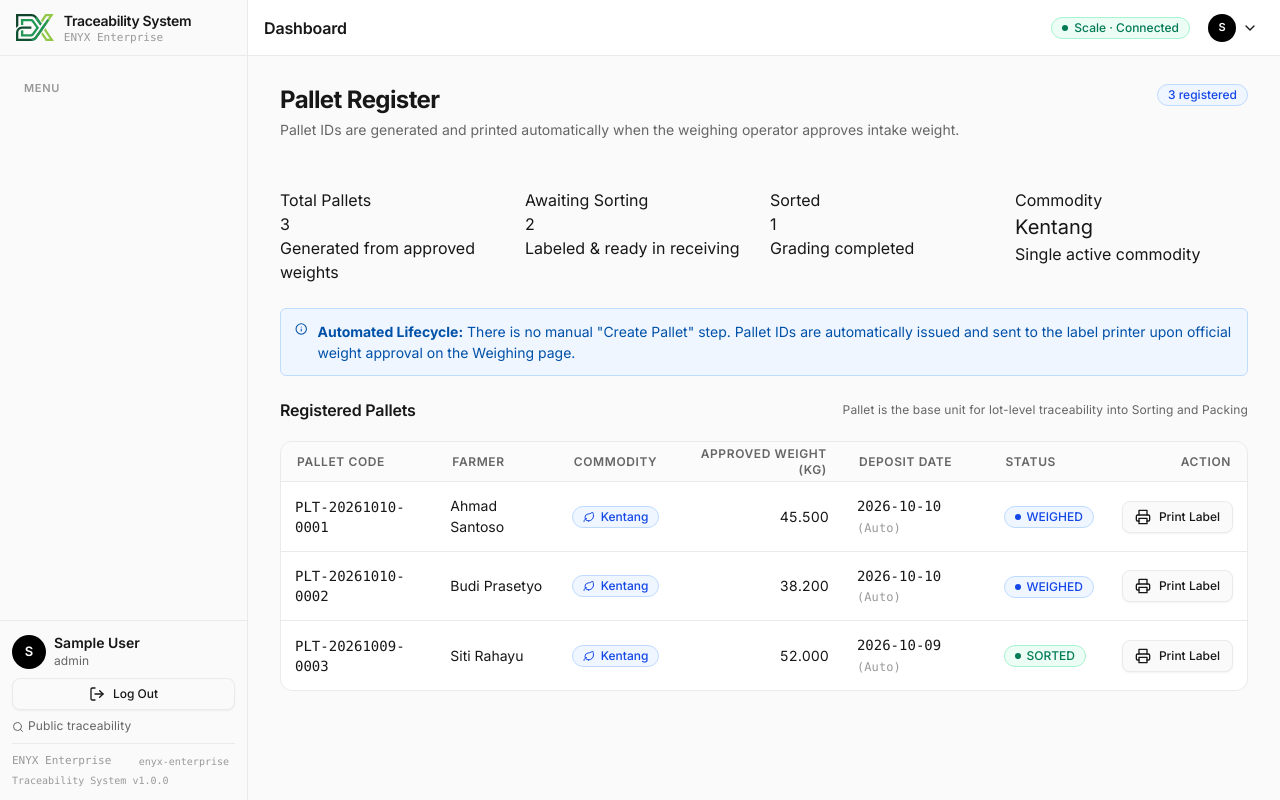
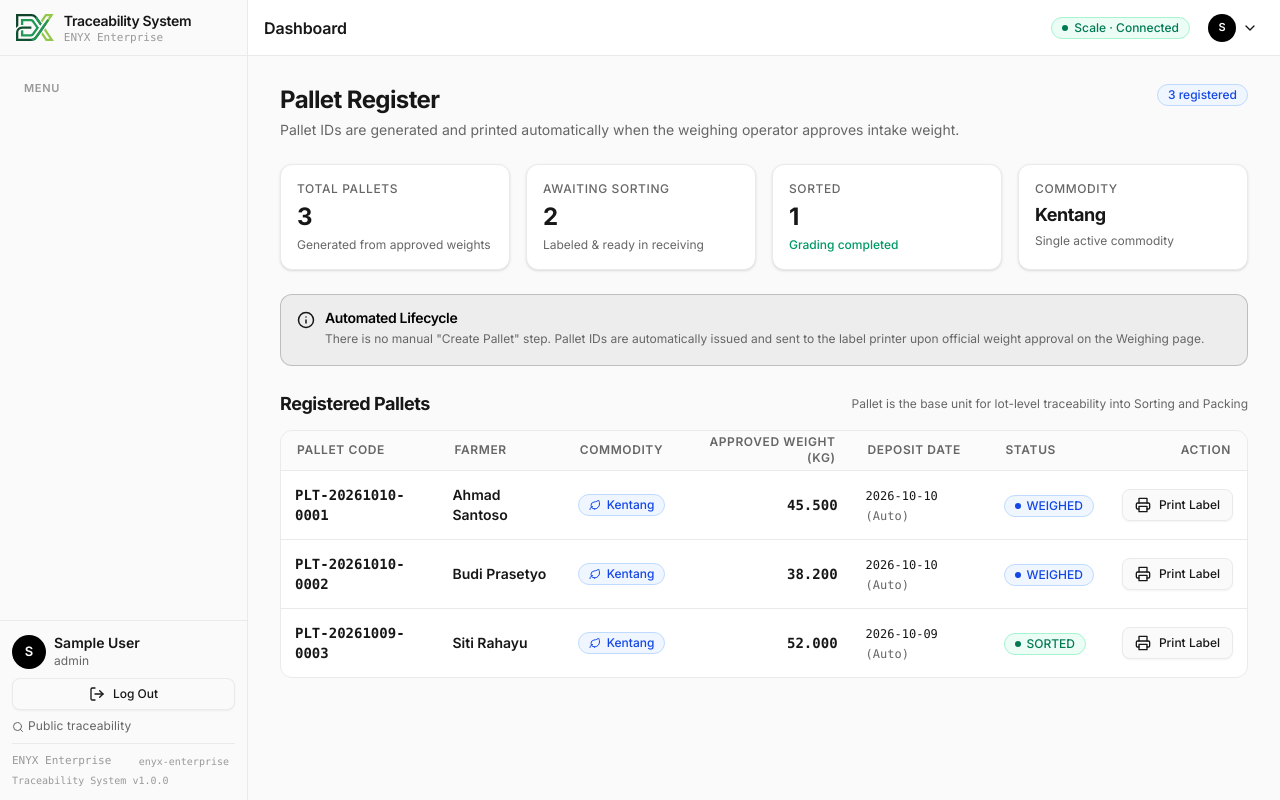
Before and after one commit to Rezen351/smarthub, a React (Vite) app in the folder frontend/: page /dashboard/pallets in a window 1280 px wide. Built offline with nearby package versions, Linux system fonts and the light colour scheme; sample sign-in values are in the browser's storage.

Commit message:
fix(ui): restore stat-card styles and modernize PalletsPage with Tailwind and shadcn

```diff
--- a/frontend/src/pages/PalletsPage.tsx
+++ b/frontend/src/pages/PalletsPage.tsx
@@ -5,6 +5,7 @@ import Icon from '../components/shared/Icon'
 import DataTable, { type Column } from '../components/shared/DataTable'
 import PageHeader from '../components/shared/PageHeader'
 import { useToast } from '../components/feedback/Toast'
+import { Alert, AlertDescription, AlertTitle } from '../components/ui/alert'
 
 type Pallet = {
   id: string
@@ -65,13 +66,13 @@ export default function PalletsPage() {
       key: 'code',
       label: 'Pallet Code',
       priority: true,
-      render: (row) => <span className="mono cell-strong">{row.code}</span>,
+      render: (row) => <span className="font-mono font-bold text-foreground">{row.code}</span>,
     },
     {
       key: 'farmer',
       label: 'Farmer',
       priority: true,
-      render: (row) => <span className="t-small cell-strong">{row.farmer}</span>,
+      render: (row) => <span className="text-sm font-semibold text-foreground">{row.farmer}</span>,
     },
     {
       key: 'commodity',
@@ -86,14 +87,14 @@ export default function PalletsPage() {
       key: 'weightKg',
       label: 'Approved Weight (kg)',
       align: 'right',
-      render: (row) => <span className="cell-strong">{row.weightKg.toFixed(3)}</span>,
+      render: (row) => <span className="font-mono font-bold text-foreground">{row.weightKg.toFixed(3)}</span>,
     },
     {
       key: 'depositDate',
       label: 'Deposit Date',
       render: (row) => (
-        <span className="mono t-small cell-secondary">
-          {row.depositDate} <span className="t-caption text-text-light">(Auto)</span>
+        <span className="font-mono text-xs text-foreground">
+          {row.depositDate} <span className="text-xs text-muted-foreground">(Auto)</span>
         </span>
       ),
     },
@@ -123,51 +124,48 @@ export default function PalletsPage() {
   const sortedCount = pallets.filter((item) => item.status === 'SORTED').length
 
   return (
-    <div className="stack stack-lg">
+    <div className="space-y-6">
       <PageHeader
         title="Pallet Register"
         subtitle="Pallet IDs are generated and printed automatically when the weighing operator approves intake weight."
         actions={<Badge tone="accent">{pallets.length} registered</Badge>}
       />
 
-      <div className="grid-stats">
-        <div className="stat-card">
-          <p className="stat-label">Total Pallets</p>
-          <p className="stat-value">{pallets.length}</p>
-          <p className="stat-sub">Generated from approved weights</p>
+      <div className="grid grid-cols-1 sm:grid-cols-2 lg:grid-cols-4 gap-4">
+        <div className="bg-card border border-border rounded-xl p-4 shadow-sm space-y-1">
+          <p className="text-xs text-muted-foreground font-medium uppercase tracking-wider">Total Pallets</p>
+          <p className="text-2xl font-bold tracking-tight text-foreground">{pallets.length}</p>
+          <p className="text-xs text-muted-foreground">Generated from approved weights</p>
         </div>
-        <div className="stat-card">
-          <p className="stat-label">Awaiting Sorting</p>
-          <p className="stat-value">{weighedCount}</p>
-          <p className="stat-sub">Labeled & ready in receiving</p>
+        <div className="bg-card border border-border rounded-xl p-4 shadow-sm space-y-1">
+          <p className="text-xs text-muted-foreground font-medium uppercase tracking-wider">Awaiting Sorting</p>
+          <p className="text-2xl font-bold tracking-tight text-foreground">{weighedCount}</p>
+          <p className="text-xs text-muted-foreground">Labeled & ready in receiving</p>
         </div>
-        <div className="stat-card">
-          <p className="stat-label">Sorted</p>
-          <p className="stat-value">{sortedCount}</p>
-          <p className="stat-sub">Grading completed</p>
+        <div className="bg-card border border-border rounded-xl p-4 shadow-sm space-y-1">
+          <p className="text-xs text-muted-foreground font-medium uppercase tracking-wider">Sorted</p>
+          <p className="text-2xl font-bold tracking-tight text-foreground">{sortedCount}</p>
+          <p className="text-xs text-emerald-600 dark:text-emerald-400 font-medium">Grading completed</p>
         </div>
-        <div className="stat-card">
-          <p className="stat-label">Commodity</p>
-          <p className="stat-value" style={{ fontSize: 20 }}>
-            Kentang
-          </p>
-          <p className="stat-sub">Single active commodity</p>
+        <div className="bg-card border border-border rounded-xl p-4 shadow-sm space-y-1">
+          <p className="text-xs text-muted-foreground font-medium uppercase tracking-wider">Commodity</p>
+          <p className="text-lg font-bold tracking-tight text-foreground">Kentang</p>
+          <p className="text-xs text-muted-foreground">Single active commodity</p>
         </div>
       </div>
 
-      <div className="alert alert-info">
-        <Icon name="info" size={16} />
-        <span>
-          <strong>Automated Lifecycle:</strong> There is no manual "Create Pallet" step. Pallet IDs
-          are automatically issued and sent to the label printer upon official weight approval on
-          the Weighing page.
-        </span>
-      </div>
+      <Alert variant="default" className="bg-primary/5 border-primary/20 text-foreground">
+        <Icon name="info" size={18} className="text-primary shrink-0" />
+        <AlertTitle className="text-primary font-semibold">Automated Lifecycle</AlertTitle>
+        <AlertDescription className="text-xs leading-relaxed text-muted-foreground">
+          There is no manual "Create Pallet" step. Pallet IDs are automatically issued and sent to the label printer upon official weight approval on the Weighing page.
+        </AlertDescription>
+      </Alert>
 
-      <section className="stack-sm">
-        <div className="section-header">
-          <h2 className="section-title">Registered Pallets</h2>
-          <span className="t-caption text-text-secondary">
+      <section className="space-y-3">
+        <div className="flex items-center justify-between">
+          <h2 className="text-lg font-bold tracking-tight text-foreground">Registered Pallets</h2>
+          <span className="text-xs text-muted-foreground">
             Pallet is the base unit for lot-level traceability into Sorting and Packing
           </span>
         </div>
--- a/frontend/src/styles/index.css
+++ b/frontend/src/styles/index.css
@@ -389,7 +389,7 @@
   .input-lg { font-size: 18px; }
   .skeleton-block { height: 96px; }
 
-  /* ── Alert Backwards Compatibility ── */
+  /* ── Alert & Stat Card Backwards Compatibility ── */
   .alert {
     display: flex; align-items: flex-start; gap: 10px; padding: 12px 14px;
     border-radius: var(--radius-sm); border: 1px solid var(--color-border); background: var(--color-surface-2);
@@ -400,6 +400,35 @@
   .alert-success { background: var(--color-success-soft); border-color: var(--color-success-border); color: var(--color-success); }
   .alert-warning { background: var(--color-warning-soft); border-color: var(--color-warning-border); color: var(--color-warning); }
   .alert-danger { background: var(--color-danger-soft); border-color: var(--color-danger-border); color: var(--color-danger); }
+
+  .stat-card {
+    background: var(--color-surface);
+    border: 1px solid var(--color-border);
+    border-radius: var(--radius-md);
+    padding: 16px;
+    box-shadow: 0 1px 2px 0 rgba(0, 0, 0, 0.04);
+    display: flex;
+    flex-direction: column;
+    gap: 4px;
+  }
+  .stat-label {
+    font-size: 12px;
+    font-weight: 500;
+    text-transform: uppercase;
+    letter-spacing: 0.05em;
+    color: var(--color-text-secondary);
+  }
+  .stat-value {
+    font-size: 24px;
+    font-weight: 700;
+    line-height: 1.2;
+    letter-spacing: -0.02em;
+    color: var(--color-text);
+  }
+  .stat-sub {
+    font-size: 12px;
+    color: var(--color-text-secondary);
+  }
 
   /* ── Layout Helper Aliases ── */
   .divider { height: 1px; background: var(--color-border); margin: 16px 0; }
```
Also changed, not shown: 1 other file (tests, documents, lock files or other folders).
